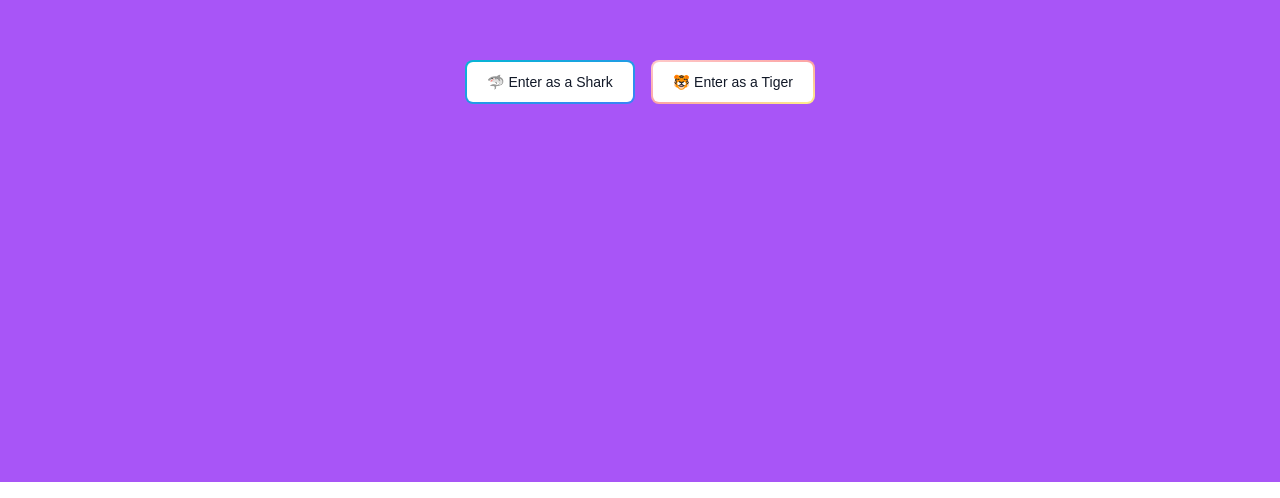
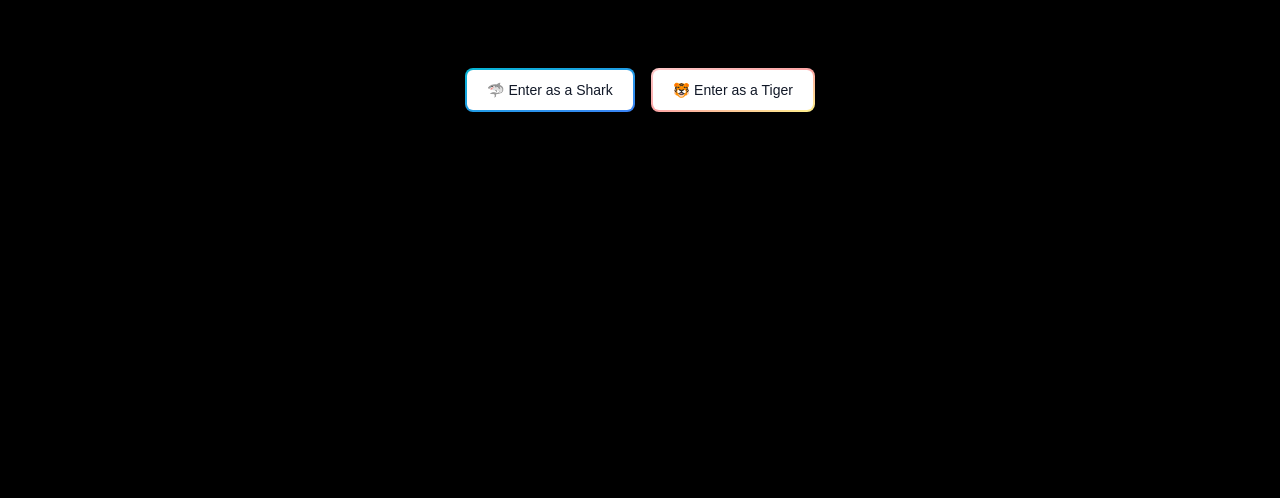
Before and after one commit to 7FOX7/fetching-news, a Next.js app: page /selection in a window 1280 px wide. Shown: the part 318-816 px from the top of the page. Built offline with nearby package versions, Linux system fonts and the light colour scheme; no server answers.

Commit message:
Adjusted the styling globally

```diff
--- a/app/layout.tsx
+++ b/app/layout.tsx
@@ -26,7 +26,7 @@ export default function RootLayout({
   return (
     <html lang="en">
       <body
-        className={`${geistSans.variable} ${geistMono.variable} antialiased`}
+        className={`${geistSans.variable} ${geistMono.variable} antialiased px-5 py-2 bg-black`}
       >
         {children}
       </body>
--- a/app/selection/page.tsx
+++ b/app/selection/page.tsx
@@ -8,7 +8,7 @@ export default async function Page() {
       redirect('/?page=1')
    }
    return (
-      <div className="w-full h-screen bg-purple-500 flex justify-center items-center">
+      <div className="w-full h-screen flex justify-center items-center">
          <SelectionButtons />
       </div>
    )
--- a/app/ui/latest-news.tsx
+++ b/app/ui/latest-news.tsx
@@ -10,18 +10,16 @@ export default function LatestNews({news}: {news: News}) {
    const endIndex = page === 1 ? 5 : news.length
 
    return (
-      <div className="bg-yellow-500">
-         <h2>Latest news</h2>
-         <div>
+      <article>
+         <h2 className="text-emerald-400 text-3xl font-semibold">Latest news</h2>
             {news.slice(startIndex, endIndex).map((_news, index) => {
                return (
-                  <div key={index} className="bg-orange-500">
-                     <h3>{_news.title}</h3>
+                  <div key={index} className="text-white mt-4">
+                     <h3 className="text-emerald-400 text-xl font-medium">{_news.title}</h3>
                      <p>{_news.content}</p>
                   </div>
                )
             })}
-         </div>
-      </div>
+      </article>
    )
 }
--- a/app/ui/page-arrows.tsx
+++ b/app/ui/page-arrows.tsx
@@ -12,7 +12,7 @@ export default function PageArrows({
       rightArrowIsDisabled: boolean
    }) {
       return (
-      <div className="flex justify-center bg-blue-500">
+         <div className="flex justify-center mt-8">
             <PageArrowLeft
                href={prevPage}
                isDisabled={leftArrowIsDisabled}
```
Lines whose indentation alone changed are shown as unchanged.
